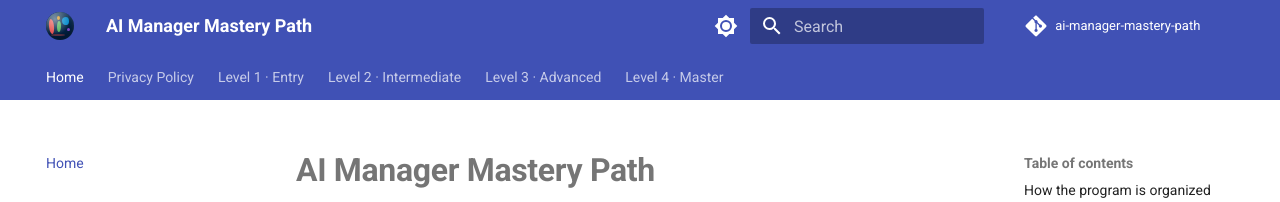
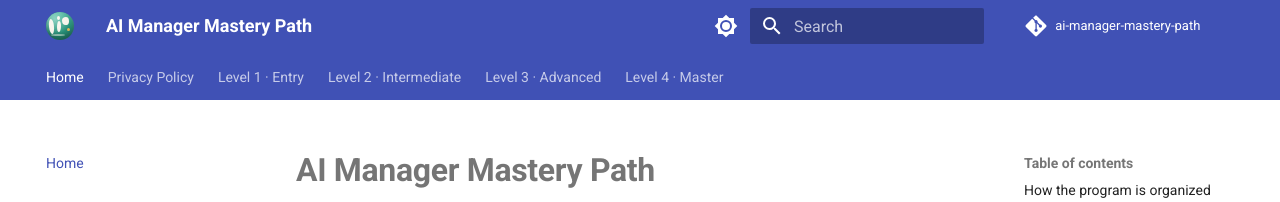
Before and after one commit to SIGILIPELLI/ai-manager-mastery-path, an MkDocs documentation site: the page built from docs/index.md, in a window 1280 px wide. Shown: the top 202 px of the page. Built offline with MkDocs 1.6.1 and Material for MkDocs 9.7.7, drawn with Linux system fonts in a browser that asks for light colours; comment, search, counter and statistics services are not loaded.

Commit message:
Add Mastery Path rotating-globe header logo + favicon (real-map-style, green/ochre palette)
Co-Authored-By: Claude Sonnet 5 <noreply@anthropic.com>

```diff
--- a/docs/overrides/partials/logo.html
+++ b/docs/overrides/partials/logo.html
@@ -1,17 +1,17 @@
 <div class="sm-globe-mask">
   <div class="sm-globe-strip">
-    <div class="sm-continent" style="left:3px;top:7px;width:5px;height:15px;border-radius:48% 52% 45% 55%/50% 45% 55% 50%;background:var(--sm-c1);transform:rotate(-6deg);"></div>
-    <div class="sm-continent" style="left:11px;top:4px;width:3px;height:4px;border-radius:50%;background:var(--sm-c2);"></div>
-    <div class="sm-continent" style="left:11px;top:9px;width:4px;height:11px;border-radius:46% 54% 50% 50%/55% 45% 55% 45%;background:var(--sm-c3);"></div>
-    <div class="sm-continent" style="left:16px;top:5px;width:7px;height:8px;border-radius:55% 45% 50% 50%/45% 55% 45% 55%;background:var(--sm-c4);"></div>
-    <div class="sm-continent" style="left:21px;top:16px;width:3px;height:3px;border-radius:50%;background:var(--sm-c5);"></div>
-    <div class="sm-continent" style="left:5px;top:22px;width:14px;height:2px;border-radius:50%;background:var(--sm-c1);opacity:0.4;"></div>
-    <div class="sm-continent" style="left:31px;top:7px;width:5px;height:15px;border-radius:48% 52% 45% 55%/50% 45% 55% 50%;background:var(--sm-c1);transform:rotate(-6deg);"></div>
-    <div class="sm-continent" style="left:39px;top:4px;width:3px;height:4px;border-radius:50%;background:var(--sm-c2);"></div>
-    <div class="sm-continent" style="left:39px;top:9px;width:4px;height:11px;border-radius:46% 54% 50% 50%/55% 45% 55% 45%;background:var(--sm-c3);"></div>
-    <div class="sm-continent" style="left:44px;top:5px;width:7px;height:8px;border-radius:55% 45% 50% 50%/45% 55% 45% 55%;background:var(--sm-c4);"></div>
-    <div class="sm-continent" style="left:49px;top:16px;width:3px;height:3px;border-radius:50%;background:var(--sm-c5);"></div>
-    <div class="sm-continent" style="left:33px;top:22px;width:14px;height:2px;border-radius:50%;background:var(--sm-c1);opacity:0.4;"></div>
+    <div class="sm-continent" style="left:3px;top:7px;width:5px;height:15px;border-radius:48% 52% 45% 55%/50% 45% 55% 50%;transform:rotate(-6deg);"></div>
+    <div class="sm-continent" style="left:11px;top:4px;width:3px;height:4px;border-radius:50%;"></div>
+    <div class="sm-continent" style="left:11px;top:9px;width:4px;height:11px;border-radius:46% 54% 50% 50%/55% 45% 55% 45%;"></div>
+    <div class="sm-continent" style="left:16px;top:5px;width:7px;height:8px;border-radius:55% 45% 50% 50%/45% 55% 45% 55%;"></div>
+    <div class="sm-continent accent" style="left:21px;top:16px;width:3px;height:3px;border-radius:50%;"></div>
+    <div class="sm-continent" style="left:5px;top:22px;width:14px;height:2px;border-radius:50%;opacity:0.5;"></div>
+    <div class="sm-continent" style="left:31px;top:7px;width:5px;height:15px;border-radius:48% 52% 45% 55%/50% 45% 55% 50%;transform:rotate(-6deg);"></div>
+    <div class="sm-continent" style="left:39px;top:4px;width:3px;height:4px;border-radius:50%;"></div>
+    <div class="sm-continent" style="left:39px;top:9px;width:4px;height:11px;border-radius:46% 54% 50% 50%/55% 45% 55% 45%;"></div>
+    <div class="sm-continent" style="left:44px;top:5px;width:7px;height:8px;border-radius:55% 45% 50% 50%/45% 55% 45% 55%;"></div>
+    <div class="sm-continent accent" style="left:49px;top:16px;width:3px;height:3px;border-radius:50%;"></div>
+    <div class="sm-continent" style="left:33px;top:22px;width:14px;height:2px;border-radius:50%;opacity:0.5;"></div>
   </div>
   <div class="sm-globe-sheen"></div>
 </div>
--- a/docs/stylesheets/extra.css
+++ b/docs/stylesheets/extra.css
@@ -48,15 +48,12 @@
   border-color: var(--md-accent-fg-color);
 }
 
-/* --- SkillMastery brand mark (rotating globe header logo) --- */
+/* --- Mastery Path brand mark (rotating globe header logo) --- */
 :root {
-  --sm-c1: oklch(0.62 0.19 25);
-  --sm-c2: oklch(0.70 0.17 75);
-  --sm-c3: oklch(0.68 0.16 145);
-  --sm-c4: oklch(0.58 0.17 230);
-  --sm-c5: oklch(0.53 0.19 300);
-  --sm-ocean-1: oklch(0.30 0.08 250);
-  --sm-ocean-2: oklch(0.22 0.07 255);
+  --sm-ocean-1: #3AC0A0;
+  --sm-ocean-2: #1F7A65;
+  --sm-land: #F7F3E9;
+  --sm-accent: #E0B457;
 }
 .sm-globe-mask {
   width: 28px; height: 28px; border-radius: 50%; overflow: hidden; position: relative;
@@ -68,10 +65,11 @@
   position: absolute; top: 0; left: 0; width: 56px; height: 28px;
   animation: sm-spin 6s linear infinite;
 }
-.sm-continent { position: absolute; }
+.sm-continent { position: absolute; background: var(--sm-land); }
+.sm-continent.accent { background: var(--sm-accent); }
 .sm-globe-sheen {
   position: absolute; inset: 0; border-radius: 50%;
-  background: radial-gradient(circle at 32% 26%, rgba(255,255,255,.5), transparent 55%);
+  background: radial-gradient(circle at 32% 26%, rgba(255,255,255,.45), transparent 55%);
   pointer-events: none;
 }
 @keyframes sm-spin {
@@ -81,4 +79,4 @@
 @media (prefers-reduced-motion: reduce) {
   .sm-globe-strip { animation: none; }
 }
-/* --- end SkillMastery brand mark --- */
+/* --- end Mastery Path brand mark --- */
```
Also changed, not shown: docs/assets/favicon.svg.
